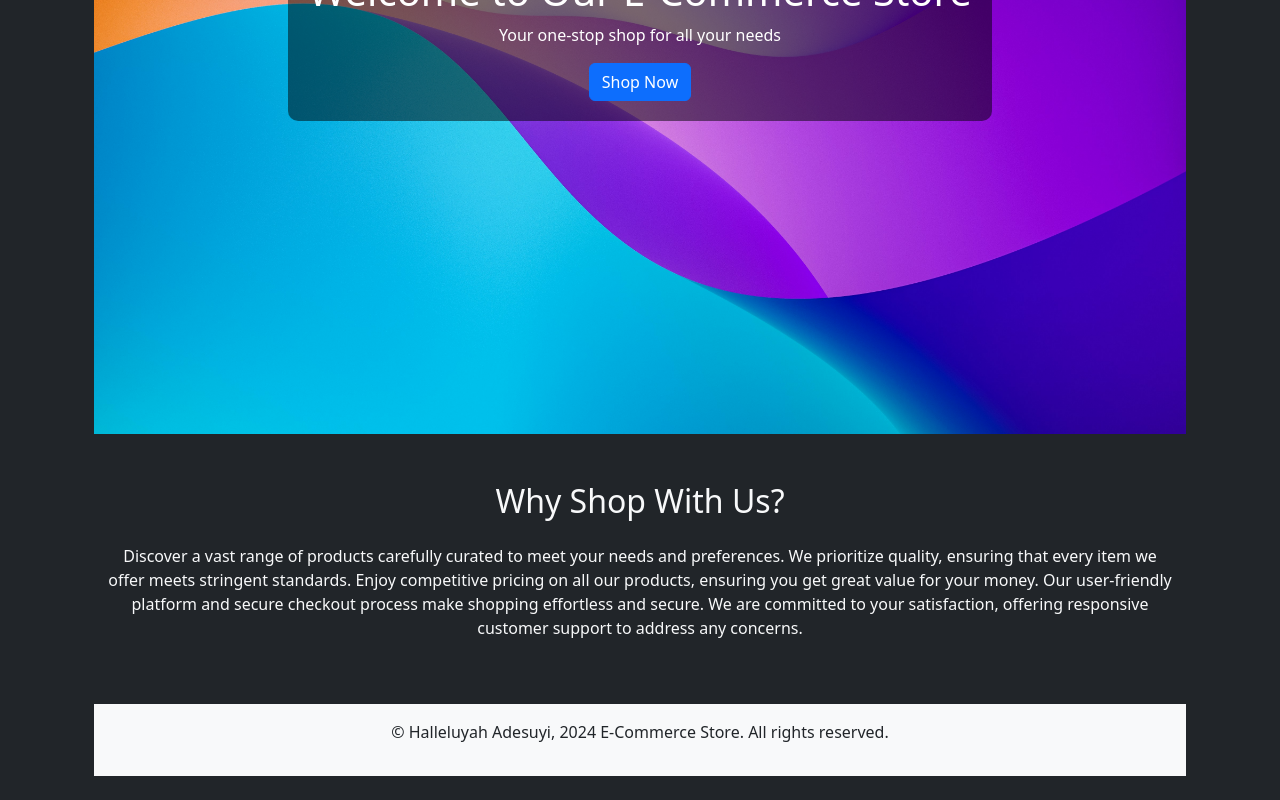
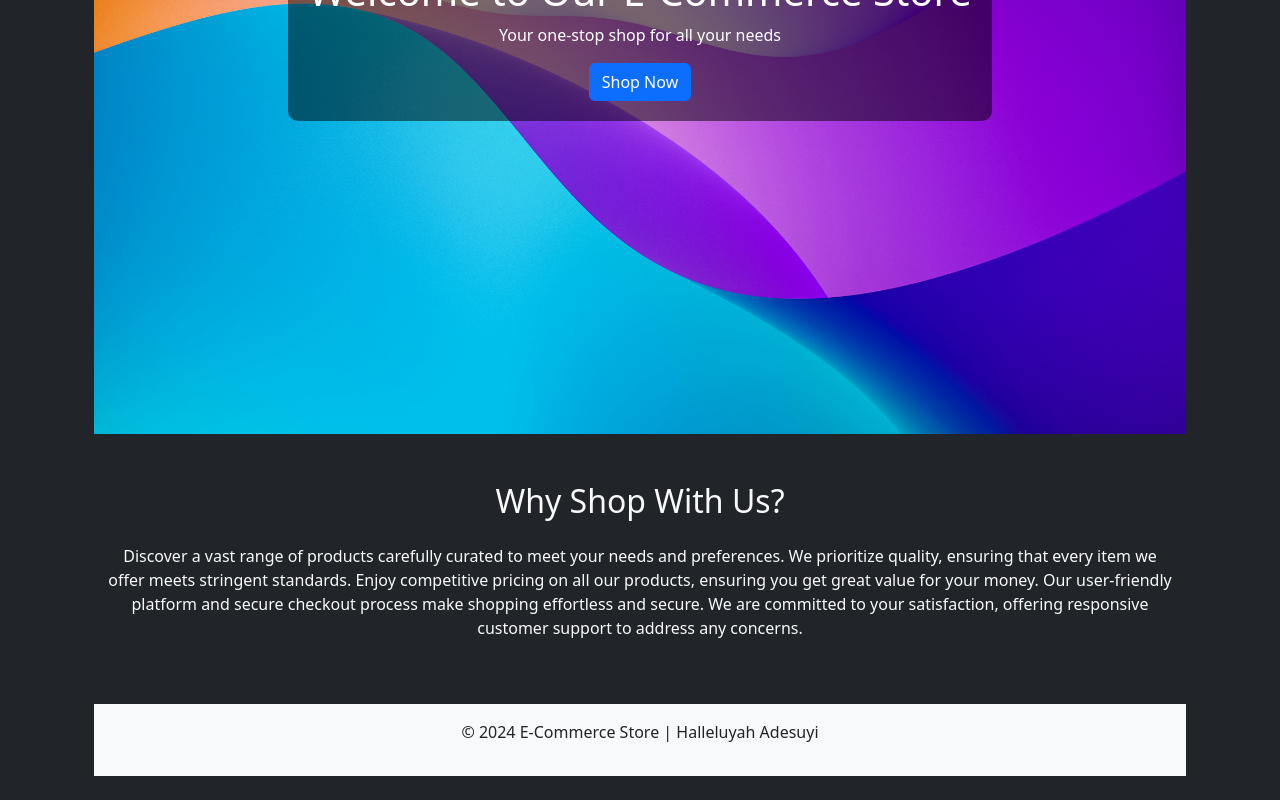
Before and after one commit to halleluyahadesuyi/ecommerce-store-shopping-cart, a React (Vite) app: page / in a window 1280 px wide. Shown: the part 430-1230 px from the top of the page. Built offline with nearby package versions, Linux system fonts and the light colour scheme.

Commit message:
feat: Update footer's text

```diff
--- a/src/pages/Home.tsx
+++ b/src/pages/Home.tsx
@@ -30,7 +30,7 @@ export function Home() {
 
       <Container fluid className="bg-light text-dark text-center py-3">
         <p>
-          &copy; Halleluyah Adesuyi, 2024 E-Commerce Store. All rights reserved.
+          &copy; 2024 E-Commerce Store | Halleluyah Adesuyi
         </p>
       </Container>
     </Container>
```
